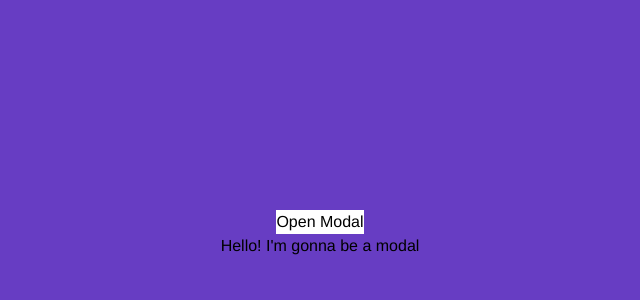
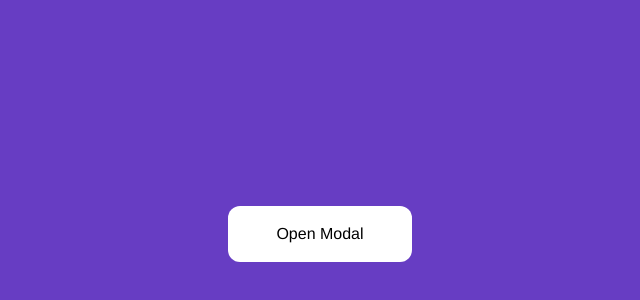
Before and after one commit to dpkreativ/vue-modal, a Vue app: page / in a window 1280 px wide. Shown: the part 166-466 px from the top of the page, without its empty margins (320-960 px from the left). Built offline with nearby package versions, Linux system fonts and the light colour scheme.

Commit message:
set up function for opening modal

```diff
--- a/src/App.vue
+++ b/src/App.vue
@@ -1,6 +1,12 @@
 <template>
-  <button class="bg-white">Open Modal</button>
-  <Modal />
+  <button
+    class="bg-white py-4 px-12 rounded-xl"
+    type="button"
+    @click="showModal"
+  >
+    Open Modal
+  </button>
+  <Modal v-show="isModalVisible" />
 </template>
 
 <script>
@@ -10,6 +16,19 @@ export default {
   name: "App",
   components: {
     Modal,
+  },
+  data() {
+    return {
+      isModalVisible: false,
+    };
+  },
+  methods: {
+    showModal() {
+      this.isModalVisible = true;
+    },
+    closeModal() {
+      this.isModalVisible = false;
+    },
   },
 };
 </script>
```
